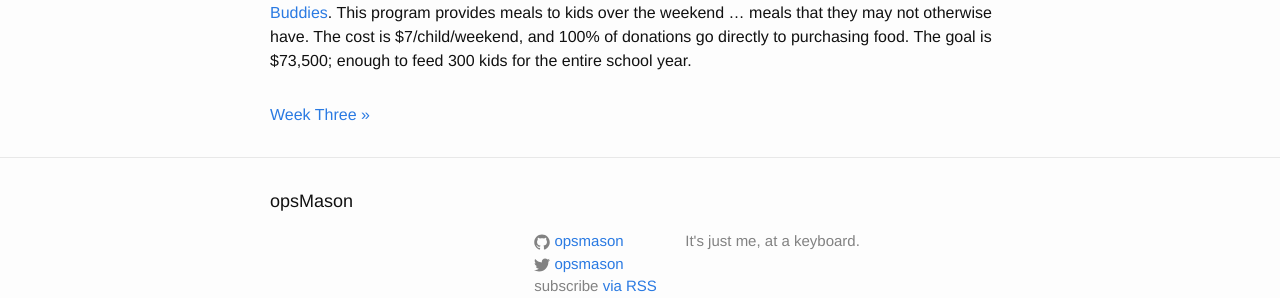
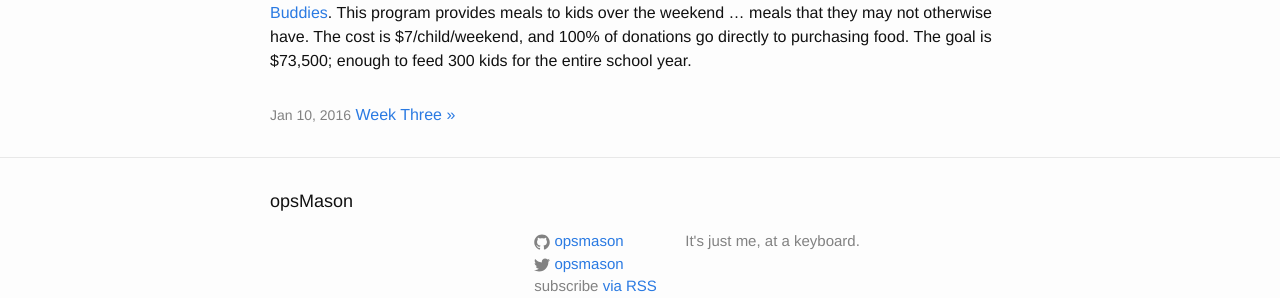
Before and after one commit to opsmason/opsmason.github.io, a Jekyll site: the page built from _posts/2015-12-31-dont-call-it-a-resolution.md, in a window 1280 px wide. Shown: the part 601-899 px from the top of the page. Built offline with Jekyll 4.4.1, drawn with Linux system fonts in a browser that asks for light colours.

Commit message:
adjust previous/next links

```diff
--- a/_layouts/post.html
+++ b/_layouts/post.html
@@ -12,12 +12,13 @@ layout: default
     {{ content }}
   </article>
 
+
 <div id="post-nav" class="clearfix">
   {% if page.previous.url %}
-    <a class="prev" href="{{page.previous.url}}">&laquo; {{page.previous.title}}</a>
+    <span class="post-meta">{{ page.previous.date | date: "%b %-d, %Y" }}</span> <a class="prev" href="{{page.previous.url}}">&laquo; {{page.previous.title}}</a>
   {% endif %}
   {% if page.next.url %}
-    <a class="next" href="{{page.next.url}}">{{page.next.title}} &raquo;</a>
+    <span class="post-meta">{{ page.next.date | date: "%b %-d, %Y" }}</span> <a class="next" href="{{page.next.url}}">{{page.next.title}} &raquo;</a>
   {% endif %}
 </div>
 
```
